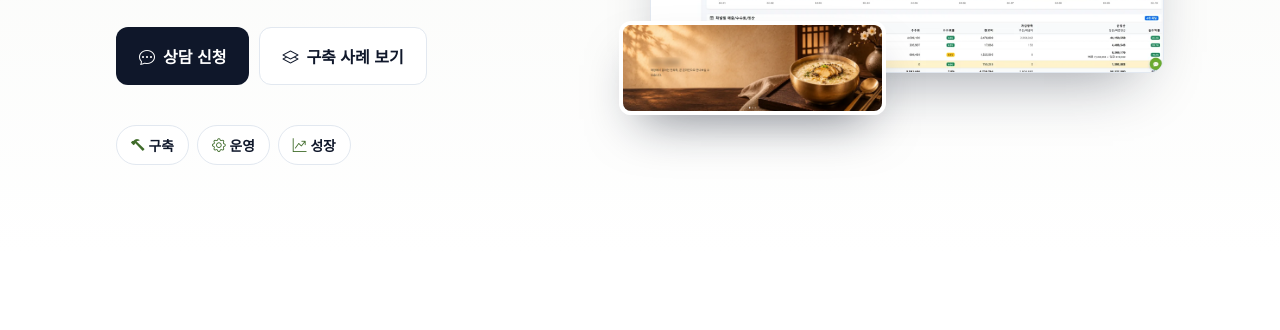
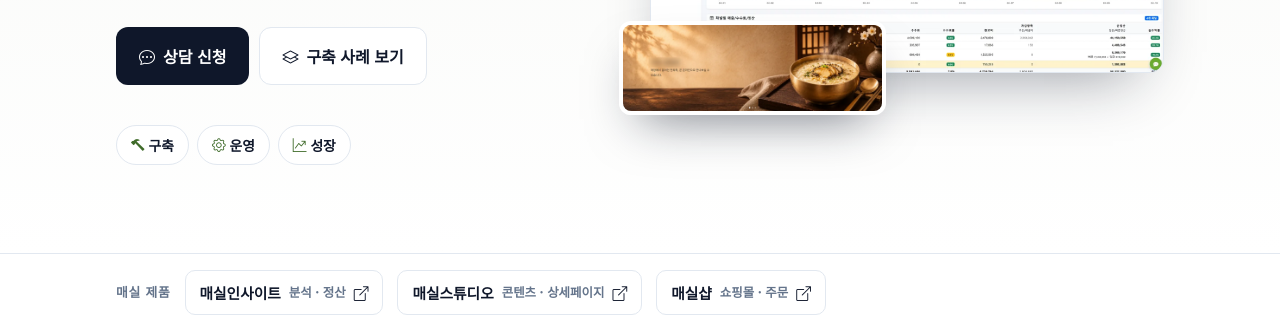
Before and after one commit to fantasia44-netizen/maesil, a plain HTML site: page index.html in a window 1280 px wide. Shown: the part 470-800 px from the top of the page. Drawn offline with nearby package versions, Linux system fonts and the light colour scheme; no server answers.

Commit message:
fix(landing): 매실인사이트 · 매실스튜디오 · 매실샵 바로가기를 잘 보이게
작은 글씨 링크만 남아 있고 매실샵은 아예 링크가 없었다. 첫 화면 아래 제품 바로가기 줄,
제품 소개마다 '보러 가기' 버튼, 바닥글 링크까지 세 군데에 둔다.

Co-Authored-By: Claude Opus 5.5 <noreply@anthropic.com>

```diff
--- a/index.html
+++ b/index.html
@@ -163,6 +163,14 @@ h2{font-size:clamp(1.6rem,3.6vw,2.2rem);line-height:1.35;font-weight:900}
 .prod li{display:flex;gap:8px}.prod li i{color:var(--accent);margin-top:.2em}
 .prod .go{display:inline-flex;gap:6px;margin-top:16px;font-weight:800;color:var(--accent);text-decoration:none}
 .mini{display:grid;gap:12px;grid-template-columns:1fr 1fr}
+.prodbar{border-top:1px solid var(--line);border-bottom:1px solid var(--line);background:#fff}
+.prodbar .wrap{display:flex;flex-wrap:wrap;align-items:center;gap:10px 14px;padding-top:16px;padding-bottom:16px}
+.prodbar .lbl{font-size:.8rem;font-weight:800;color:var(--muted);letter-spacing:.06em}
+.prodbar a{display:inline-flex;align-items:center;gap:8px;padding:9px 14px;border:1px solid var(--line);border-radius:10px;text-decoration:none;color:var(--ink);font-weight:800;font-size:.92rem;background:#fff}
+.prodbar a small{font-weight:600;color:var(--muted);font-size:.78rem}
+.prodbar a:hover{border-color:var(--accent);color:var(--accent)}
+@media (max-width:600px){.prodbar a{flex:1 1 100%;justify-content:space-between}}
+.prod .go{border:1px solid var(--accent);padding:10px 16px;border-radius:10px}
 
 footer{padding:36px 0 44px;font-size:.8rem;color:var(--muted);line-height:1.9;border-top:1px solid var(--line)}
 footer .links{display:flex;flex-wrap:wrap;gap:6px 16px;margin-bottom:12px}
@@ -220,6 +228,16 @@ l.querySelectorAll('a').forEach(function(a){a.addEventListener('click',function(
     </div>
   </div>
 </header>
+
+<!-- 제품 바로가기 — 직접 쓰시는 분이 첫 화면에서 바로 찾게 -->
+<nav class="prodbar" aria-label="매실 제품 바로가기">
+  <div class="wrap">
+    <span class="lbl">매실 제품</span>
+    <a href="https://maesil-insight.com">매실인사이트 <small>분석 · 정산</small><i class="bi bi-box-arrow-up-right"></i></a>
+    <a href="https://maesil-studio.onrender.com">매실스튜디오 <small>콘텐츠 · 상세페이지</small><i class="bi bi-box-arrow-up-right"></i></a>
+    <a href="https://shop.maesil.net">매실샵 <small>쇼핑몰 · 주문</small><i class="bi bi-box-arrow-up-right"></i></a>
+  </div>
+</nav>
 
 <!-- ② 이런 회사와 일합니다 -->
 <section id="fit">
@@ -423,6 +441,7 @@ l.querySelectorAll('a').forEach(function(a){a.addEventListener('click',function(
           <li><i class="bi bi-check2"></i>상품정보 고시 · 받으신 뒤 안내 · 자주 묻는 질문</li>
           <li><i class="bi bi-check2"></i>구매 회원만 쓰는 후기, 스팸 막는 문의</li>
         </ul>
+        <a class="go" href="https://shop.maesil.net">매실샵 보러 가기 <i class="bi bi-arrow-right"></i></a>
       </div>
       <figure class="shot"><img src="img/case_shop.webp" width="1200" height="396" loading="lazy" alt="매실샵으로 만든 쇼핑몰 첫 화면"><figcaption>매실샵으로 만든 쇼핑몰</figcaption></figure>
     </div>
@@ -479,6 +498,9 @@ l.querySelectorAll('a').forEach(function(a){a.addEventListener('click',function(
 <footer>
   <div class="wrap">
     <div class="links">
+      <a href="https://maesil-insight.com">매실인사이트</a>
+      <a href="https://maesil-studio.onrender.com">매실스튜디오</a>
+      <a href="https://shop.maesil.net">매실샵</a>
       <a href="mailto:contact@maesil.net">contact@maesil.net</a>
       <a href="/notice/">공고</a>
       <a href="https://blog.maesil.net/">블로그</a>
```
